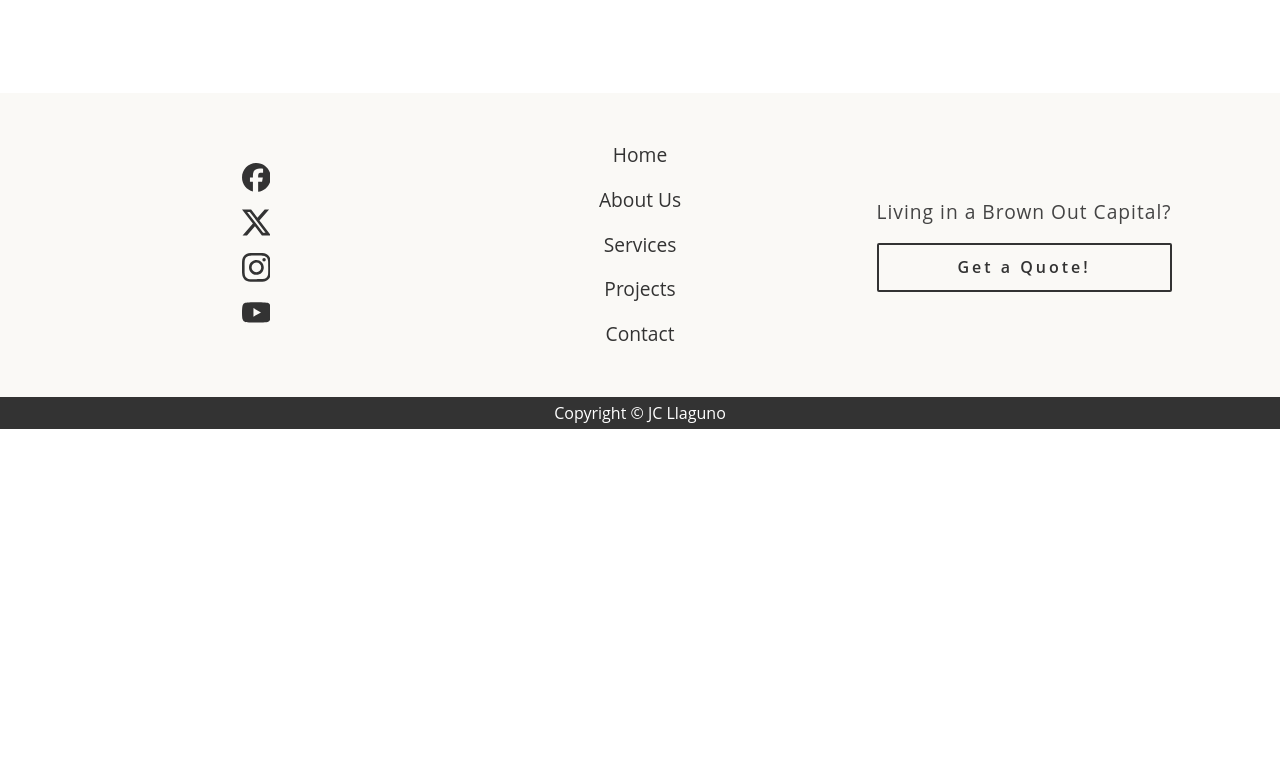
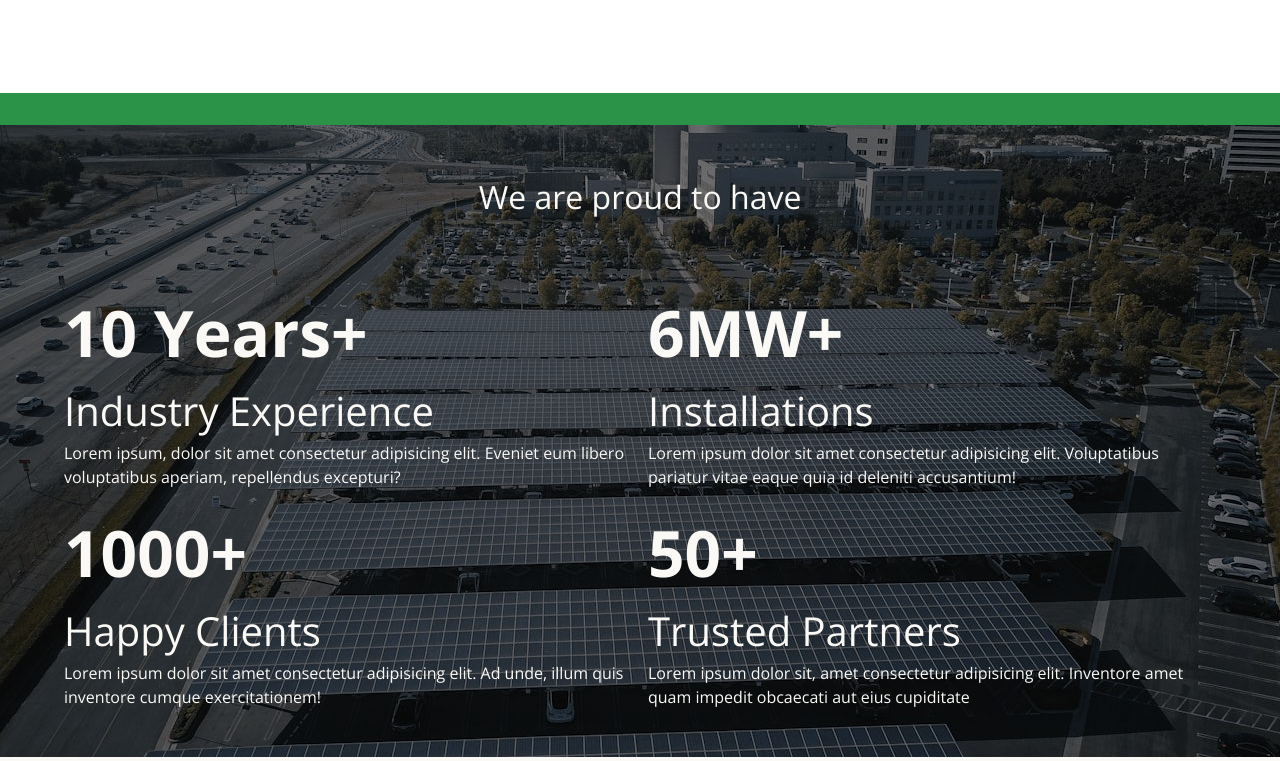
Before and after one commit to JCLlaguno/solarboy-solar-services, a plain HTML site: page services.html in a window 1280 px wide. Shown: the part 2319-3080 px from the top of the page. Before the commit the page ends 2748 px from the top, so only its background shows below. Drawn offline with nearby package versions, Linux system fonts and the light colour scheme.

Commit message:
added stats section on services page

```diff
--- a/css/global.css
+++ b/css/global.css
@@ -1,4 +1,4 @@
-/* @import url("https://fonts.googleapis.com/css2?family=Open+Sans:wght@300..800&display=swap"); */
+@import url("https://fonts.googleapis.com/css2?family=Open+Sans:wght@300..800&display=swap");
 /* =================================== */
 /* GLOBAL CSS */
 /* =================================== */
@@ -96,11 +96,6 @@ h3 {
   padding: 3rem 0;
   margin: 0 auto;
 }
-@media screen and (width >= 900px) {
-  .div-center {
-    max-width: 9999px;
-  }
-}
 .content-divider {
   background: var(--fg);
   height: 2px;
--- a/css/index.css
+++ b/css/index.css
@@ -254,6 +254,9 @@
     border: none;
     background: var(--white);
     margin-bottom: 0;
+    margin: 0;
+    max-width: 9999px;
+    height: auto;
   }
 }
 
--- a/css/services.css
+++ b/css/services.css
@@ -91,6 +91,18 @@
 /* =================================== */
 /* Services */
 /* =================================== */
+.services {
+  position: relative;
+}
+.services::before {
+  position: absolute;
+  bottom: 0;
+  left: 0;
+  content: "";
+  width: 100%;
+  height: 2rem;
+  background: var(--accent);
+}
 .service-icon-container svg {
   height: 45px;
   width: 45px;
@@ -154,7 +166,7 @@
     /* padding: 0; */
     /* display: grid; */
     /* min-height: 150vh; */
-    /* padding: 4rem 0; */
+    padding: 4rem 0;
   }
   .bg {
     margin: 4rem auto;
@@ -214,3 +226,72 @@
     max-width: 80%;
   }
 }
+
+/* =================================== */
+/* Stats */
+/* =================================== */
+.stats {
+  background: linear-gradient(rgba(0, 0, 0, 0.5), rgba(0, 0, 0, 0.5)),
+    url("../img/bg-stats.jpg") center/cover no-repeat fixed;
+}
+.services-stats-header {
+  background: transparent;
+  display: flex;
+  justify-content: center;
+  align-items: center;
+  margin-bottom: 2rem;
+}
+.services-stats-title,
+.services-stats-description {
+  color: var(--bg-primary);
+}
+.services-stats-title {
+  margin-bottom: 1rem;
+  letter-spacing: 1px;
+  font-size: 1.5rem;
+}
+.services-stats-description {
+  font-size: 2rem;
+}
+.stat {
+  color: var(--bg-primary);
+  display: grid;
+  grid-template-rows: auto auto 1fr;
+  align-items: start;
+  max-width: 500px;
+  margin: 0 auto;
+  margin-bottom: 2rem;
+  text-align: center;
+}
+.stat-title {
+  color: var(--bg-primary);
+  /* font-weight: 400; */
+}
+.stat-sub-title {
+  font-weight: 400;
+}
+@media screen and (width >= 500px) {
+  .services-stats-header {
+    margin-bottom: 4rem;
+  }
+  .stat {
+    margin-bottom: 4rem;
+  }
+}
+@media screen and (width >= 900px) {
+  .services-stats {
+    display: grid;
+    grid-template-columns: 1fr 1fr;
+    gap: 1rem;
+  }
+  .stat {
+    margin-bottom: 0;
+    max-width: 700px;
+    text-align: left;
+  }
+}
+@media screen and (width >= 1300px) {
+  .services-stats {
+    grid-template-columns: repeat(auto-fill, minmax(calc(30% - 2rem), 1fr));
+  }
+}
--- a/script.js
+++ b/script.js
@@ -23,9 +23,10 @@ const swiper = new Swiper(".swiper", {
       slidesPerView: 3,
     },
   },
-  // autoplay: {
-  //   // delay: 5000,
-  // },
+  autoplay: {
+    delay: 5000,
+  },
+  // autoplay: false,
 
   // Navigation arrows
   navigation: {
@@ -103,8 +104,8 @@ const mobileLoadMore = () => {
   const loadMoreBtn = document.querySelector(".services-load-more-btn");
   const showLessBtn = document.querySelector(".services-show-less-btn");
   const servicesLength = servicesList.length;
-  console.log(servicesLength);
 
+  // max num of cards to be displayed
   let numCards = 4;
 
   // MAIN function to show services cards
@@ -159,27 +160,4 @@ const mobileLoadMore = () => {
     if (numCards === 4) showLessBtn.style.display = "none";
   });
 };
-
 mobileLoadMore();
-
-// // Create a MediaQueryList object
-// const mediaquery = window.matchMedia("(max-width: 900px)");
-
-// // listener function
-// const mediaQueryListener = (mediaquery) => {
-//   if (mediaquery.matches) {
-//     mobileLoadMore();
-//   } else {
-//     servicesList.forEach((service) => {
-//       service.style.display = "block";
-//     });
-//   }
-// };
-
-// // Call listener function at run time
-// mediaQueryListener(mediaquery);
-
-// // Attach listener function on state changes
-// window.addEventListener("change", function () {
-//   mediaQueryListener(mediaquery);
-// });
--- a/services.html
+++ b/services.html
@@ -423,6 +423,61 @@
     </section>
     <!-- end of services section -->
 
+    <!-- Stats -->
+    <section class="stats">
+      <div class="stats-container div-center">
+        <!-- stats text -->
+        <div class="services-stats-header section-header">
+          <!-- <h3 class="services-stats-title">Statistics</h3> -->
+          <p class="services-stats-description">We are proud to have</p>
+        </div>
+        <div class="services-stats">
+          <!-- single stat -->
+          <article class="stat">
+            <h1 class="stat-title">10 Years+</h1>
+            <h2 class="stat-sub-title">Industry Experience</h2>
+            <p class="stat-description">
+              Lorem ipsum, dolor sit amet consectetur adipisicing elit. Eveniet
+              eum libero voluptatibus aperiam, repellendus excepturi?
+            </p>
+          </article>
+          <!-- end of single stat -->
+          <!-- single stat -->
+          <article class="stat">
+            <h1 class="stat-title">6MW+</h1>
+            <h2 class="stat-sub-title">Installations</h2>
+            <p class="stat-description">
+              Lorem ipsum dolor sit amet consectetur adipisicing elit.
+              Voluptatibus pariatur vitae eaque quia id deleniti accusantium!
+            </p>
+          </article>
+          <!-- end of single stat -->
+          <!-- single stat -->
+          <article class="stat">
+            <h1 class="stat-title">1000+</h1>
+            <h2 class="stat-sub-title">Happy Clients</h2>
+            <p class="stat-description">
+              Lorem ipsum dolor sit amet consectetur adipisicing elit. Ad unde,
+              illum quis inventore cumque exercitationem!
+            </p>
+          </article>
+          <!-- end of single stat -->
+          <!-- single stat -->
+          <article class="stat">
+            <h1 class="stat-title">50+</h1>
+            <h2 class="stat-sub-title">Trusted Partners</h2>
+            <p class="stat-description">
+              Lorem ipsum dolor sit, amet consectetur adipisicing elit.
+              Inventore amet quam impedit obcaecati aut eius cupiditate
+            </p>
+          </article>
+          <!-- end of single stat -->
+        </div>
+        <!-- end of stats text -->
+      </div>
+    </section>
+    <!-- end of Stats -->
+
     <!-- footer -->
     <footer class="footer">
       <div class="footer-container div-center">
```
Also changed, not shown: img/bg-stats.jpg (added).
